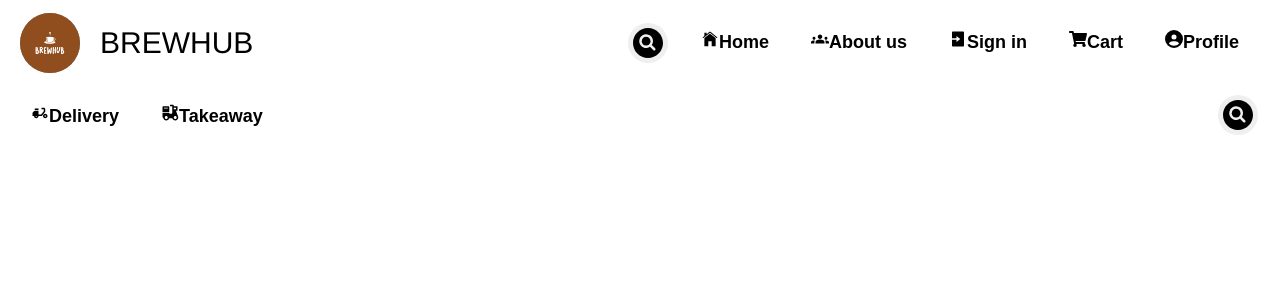
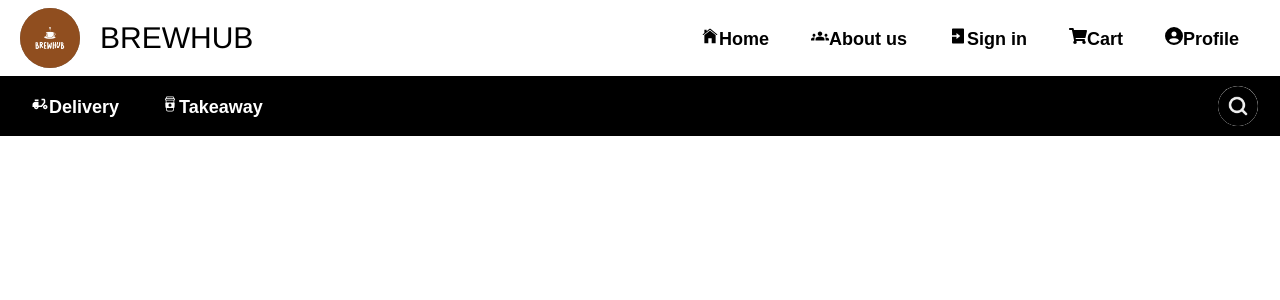
Before and after one commit to KrisSolanki/Brewhub_final_year_project, a React (Create React App) app in the folder frontend/: page / in a window 1280 px wide. Shown: the top 300 px of the page. Built offline with nearby package versions, Linux system fonts and the light colour scheme.

Commit message:
basic navbar and subnavbar done

```diff
--- a/frontend/src/Components/Navbar/Navbar.css
+++ b/frontend/src/Components/Navbar/Navbar.css
@@ -17,7 +17,7 @@
     /* background: grey; */
     background: white;
     color: black;
-    height: 85px;
+    height: 76px;
     padding: 15px 20px;
     position: sticky;
     top: 0;
@@ -78,14 +78,14 @@
     padding: 5px 20px ;
 }
 
-.searchbox{
+/*.searchbox{
     display: flex;
     align-items: center;
     /* margin-inline-end: -342px; */
     /* margin-inline-start: 336px; */
-    height: 50px;
+    /* height: 50px; */
     /* width: 30%; */
-    margin: 3px 12px;
+    /* margin: 3px 12px;
 }
 
 .search-img{
@@ -93,7 +93,7 @@
     width: 40px;
     border-radius: 50px;
     /* margin: 10px 10px; */
-}
+/*}*/
 
 /* .searchbox input{
     padding: 6px;
@@ -107,29 +107,29 @@
     transition: 0.4s ease;
 } */
 
-.searchbox input {
+/*.searchbox input {
     /* padding: 6px; */
-    background: white;
+    /* background: white;
     border-radius: 50px;
     border: 1px solid black;
     outline: 0;
     color: black;
-    font-size: 18px;
+    font-size: 18px; */
     /* max-width: 300px; */
-    transition: 0.4s ease;
+    /* transition: 0.4s ease;
     width: 0;
     border: none;
-}
+} */
 
-.searchbox:hover > .searchtxt{
+/* .searchbox:hover > .searchtxt{
 
     width: 200px;
     border: 1px solid black;
     padding:6px;
 
-}
+} */
 
-#btn1{
+/* #btn1{
 
     display: flex;
     align-items: center;
@@ -139,15 +139,15 @@
     width: 40px;
     border: none;
 
-}
-.btn1 svg {
+} */
+/* .btn1 svg {
     stroke: currentcolor;
     fill: currentColor;
     stroke-width: 0;
     height: 60px;
     width: 60px;
     mix-blend-mode: multiply;
-}
+} */
 /* .icon path {
     font-size: 24px
 } */
--- a/frontend/src/Components/Navbar/Navbar.js
+++ b/frontend/src/Components/Navbar/Navbar.js
@@ -57,11 +57,11 @@ const Navbar = () => {
         <div className="lst">
           {/* <ul className='srch'> */}
           {/* <li> */}
-          <div className="searchbox">
+          {/*<div className="searchbox">
             <input type="text" placeholder="Search" className='searchtxt' />
             {/* <button className="btn1" id="btn1" type="submit"><img src={Search} alt="search img" className='search-img' /></button> */}
-            <button className="btn1" id="btn1" type="submit"><IoSearchCircle /></button>
-          </div>
+           {/*} <button className="btn1" id="btn1" type="submit"><IoSearchCircle size='3rem' /></button>
+          </div> */}
           {/* </li> */}
           {/* </ul> */}
           <ul className='tgl'>
--- a/frontend/src/Components/SubNavbar/SubNavbar.css
+++ b/frontend/src/Components/SubNavbar/SubNavbar.css
@@ -15,8 +15,8 @@
     /* background: #5c4d3c; */
     /* background: #a9845a; */
     /* background: grey; */
-    background: white;
-    color: black;
+    background: black;
+    color: white;
     height: 60px;
     padding: 7px 10px;
     position: sticky;
@@ -54,7 +54,7 @@
     padding:6px;
 
 }
-#btn1SubNav{
+/* #btn1SubNav{
 
     display: flex;
     align-items: center;
@@ -64,13 +64,36 @@
     width: 40px;
     border: none;
 
-}
-.btn1SubNav svg {
+} */
+/* .btn1SubNav svg {
     stroke: currentcolor;
     fill: currentColor;
     stroke-width: 0;
-    height: 60px;
-    width: 60px;
+    /* height: 60px;
+    width: 60px; */
+    /* overflow:initial; */
+/* }
+.icon{
+    mix-blend-mode: multiply;
+} */
+
+.search-img{
+    height: 40px;
+    width: 40px;
+    border-radius: 50px;
+    /* margin: 10px 10px; */
+}
+
+.btn1SubNav{
+
+    display: flex;
+    align-items: center;
+    cursor: pointer;
+    border-radius: 50%;
+    height: 40px;
+    width: 40px;
+    border: none;
+
 }
 
 .lstSubNavbar {
@@ -96,7 +119,7 @@
 
 }
 .ygl1 li a{
-    color: black;
+    color: white;
     text-decoration: none;
     transition: color 0.4s ease-in-out;
     /* padding: 2px; */
--- a/frontend/src/Components/SubNavbar/SubNavbar.js
+++ b/frontend/src/Components/SubNavbar/SubNavbar.js
@@ -2,7 +2,10 @@ import React from 'react'
 import { IoSearchCircle } from "react-icons/io5";
 import './SubNavbar.css';
 import { MdDeliveryDining } from "react-icons/md";
-import { RiTakeawayFill } from "react-icons/ri";
+import { CiCoffeeCup } from "react-icons/ci";
+// import { RiTakeawayFill } from "react-icons/ri"; <RiTakeawayFill />
+import Search from '../../Assets/NavbarImgs/search.png';
+
 
 function SubNavbar() {
   return (
@@ -11,12 +14,12 @@ function SubNavbar() {
     <div className="lstSubNavbar">
           <ul className='ygl1'>
             <li><a href=""><MdDeliveryDining />Delivery</a></li>
-            <li><a href=""><RiTakeawayFill />Takeaway</a></li>
+            <li><a href=""><CiCoffeeCup />Takeaway</a></li>
           </ul>
           <div className="searchboxSubNavbar">
             <input type="text" placeholder="Search" className='searchtxtSubNav' />
-            {/* <button className="btn1" id="btn1" type="submit"><img src={Search} alt="search img" className='search-img' /></button> */}
-            <button className="btn1SubNav" id="btn1SubNav" type="submit"><IoSearchCircle /></button>
+            <button className="btn1SubNav" type="submit"><img src={Search} alt="search img" className='search-img' /></button>
+            {/* <button className="btn1SubNav" id="btn1SubNav" type="submit"><IoSearchCircle size='4rem' className='icon' /></button> */}
           </div>
           </div>
     </div>
```
